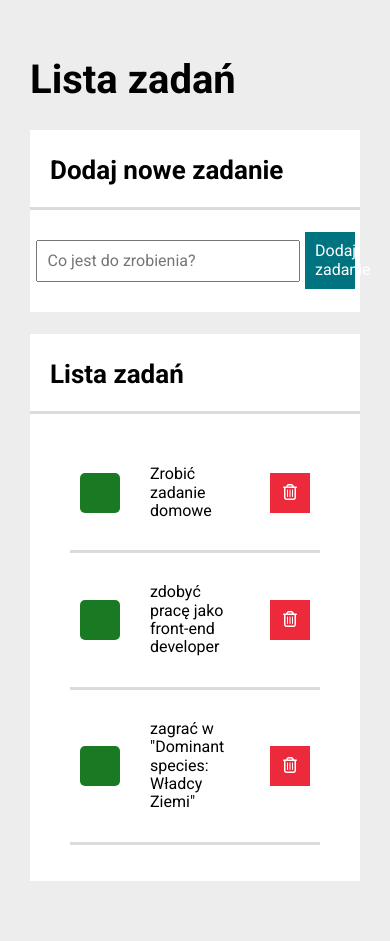
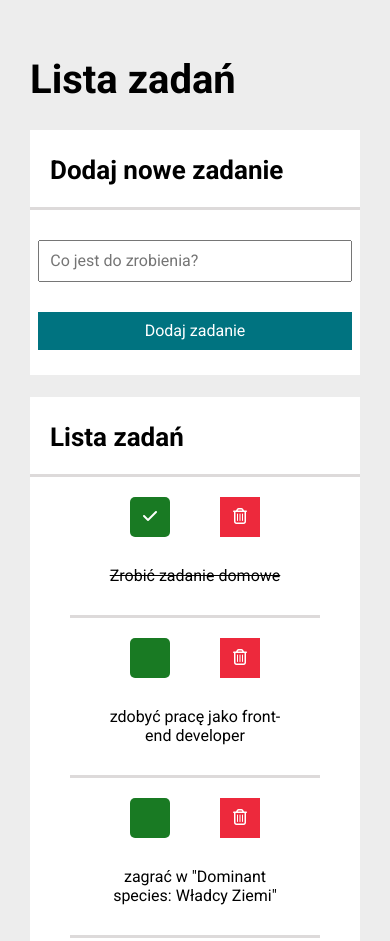
Before and after one commit to gp231982/taskslist, a plain HTML site: page index.html in a window 390 px wide. Shown: the top 941 px of the page. Before the commit the page ends 911 px from the top, so only its background shows below. Drawn offline with nearby package versions, Linux system fonts and the light colour scheme.

Commit message:
add overflow-wrap property and media-queries

```diff
--- a/main.js
+++ b/main.js
@@ -1,7 +1,7 @@
 const tasks = [
   {
     content: "Zrobić zadanie domowe",
-    done: false,
+    done: true,
   },
   {
     content: "zdobyć pracę jako front-end developer",
@@ -79,10 +79,12 @@ const removeTask = () => {
 const onFormSubmit = (e) => {
   e.preventDefault();
   const newTaskInput = document.querySelector(".js-form__newTaskInput");
+  newTaskInput.focus();
   const newTask = { content: newTaskInput.value.trim(), done: false };
   if (!newTask.content) return;
   tasks.push(newTask);
   bindEvents();
+  newTaskInput.value = "";
 };
 
 const init = () => {
--- a/styles/style.css
+++ b/styles/style.css
@@ -43,6 +43,7 @@ html {
 }
 
 .tasksSection__header {
+  margin-bottom: 0px;
   height: 80px;
   line-height: 80px;
   font-size: 26px;
@@ -53,6 +54,7 @@ html {
 .form {
   display: flex;
   justify-content: space-evenly;
+  flex-wrap: wrap;
   align-items: center;
 }
 
@@ -72,6 +74,7 @@ html {
 }
 
 .tasksSection__tasksList {
+  margin-block-start: 0;
   padding: 0;
   padding-right: 40px;
   padding-left: 40px;
@@ -80,16 +83,18 @@ html {
 .tasksListItem {
   border-bottom: 3px solid #dddada;
   display: flex;
+  flex-wrap: wrap;
   justify-content: flex-start;
   align-items: center;
   padding-left: 10px;
   padding-right: 10px;
+  padding-top: 20px;
 }
 
 .tasksListItem__contentSpan {
-  display: block;
   padding: 30px;
-  width: 500px;
+  width: 70%;
+  overflow-wrap: break-word;
 }
 
 .tasksListItem__contentSpan--linethrough {
@@ -113,3 +118,58 @@ html {
   margin-left: auto;
   border: none;
 }
+
+@media (max-width: 767px) {
+  .form__addTaskButton {
+    flex-basis: 95%;
+  }
+}
+
+@media (max-width: 767px) {
+  .form__newTaskInput {
+    flex-basis: 95%;
+  }
+}
+
+@media (max-width: 767px) {
+  .form {
+    padding-bottom: 25px;
+  }
+}
+
+@media (max-width: 440px) {
+  .tasksListItem {
+    justify-content: space-evenly;
+    text-align: center;
+  }
+}
+
+@media (max-width: 440px) {
+  .tasksListItem__contentSpan {
+    order: 1;
+    flex-basis: 200px;
+    padding: 30px 10px;
+    text-align: center;
+  }
+}
+
+@media (max-width: 440px) {
+  .tasksListItem__removeButton {
+    margin-left: unset;
+  }
+}
+
+@media (max-width: 300px) {
+  .addTaskSection__header {
+    height: 100px;
+    line-height: 50px;
+    text-align: center;
+    padding-left: 0;
+  }
+}
+
+@media (max-width: 300px) {
+  .tasksListAppHeader {
+    text-align: center;
+  }
+}
```
Also changed, not shown: index.html (+3 -1 lines).
